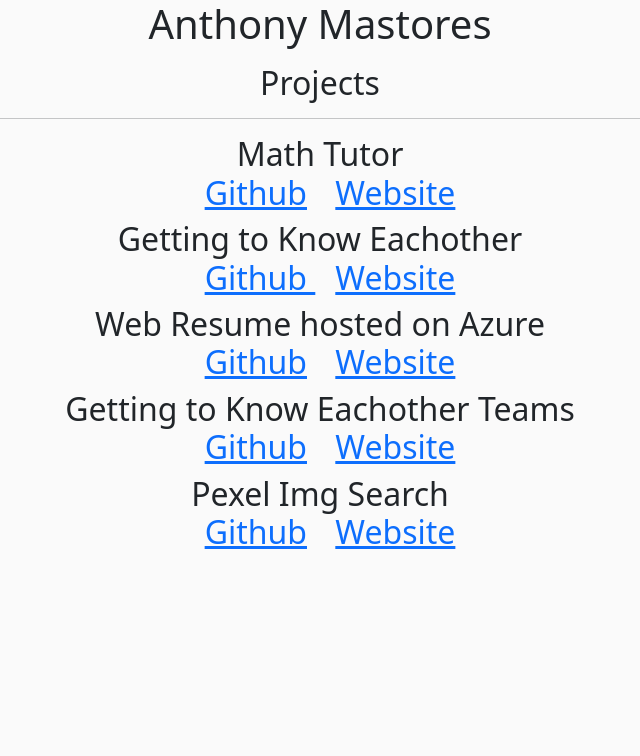
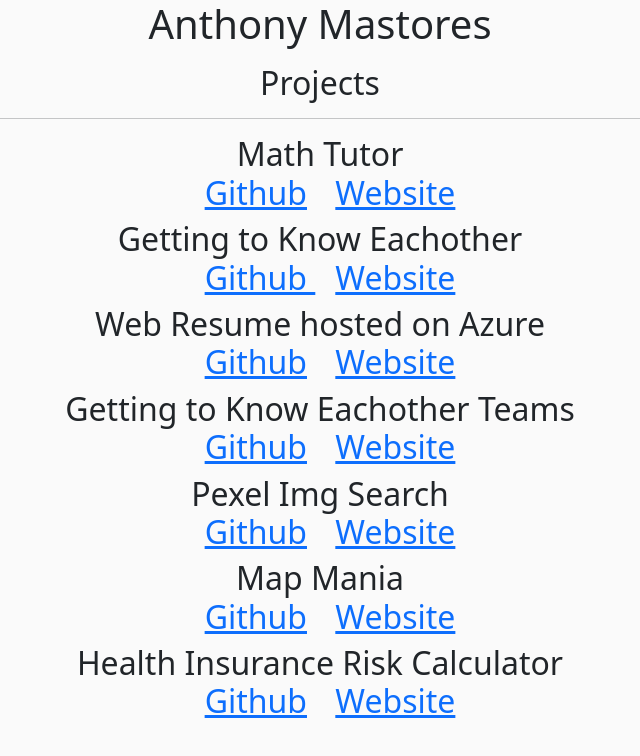
Before and after one commit to AnthonyMastores/nodejs-portfolio-am, a website: page client/index.html in a window 1280 px wide. Shown: the whole page, without its empty margins (320-960 px from the left). Drawn offline with nearby package versions, Linux system fonts and the light colour scheme.

Commit message:
added map mania / health risk

```diff
--- a/client/index.html
+++ b/client/index.html
@@ -33,6 +33,10 @@
 					<a href = "https://nice-sky-0d974ad10.2.azurestaticapps.net/"  class = "links">    Website  </a></h2>
 				<h2>Pexel Img Search <br> <a href = "https://github.com/AnthonyMastores/pexels-img-search" class ="links" >  Github</a>
 					<a href = "https://polite-coast-0586dab10.2.azurestaticapps.net/"  class = "links">    Website  </a></h2>
+				<h2>Map Mania <br> <a href = "https://github.com/AnthonyMastores/map-mania" class ="links" >  Github</a>
+					<a href = "https://map-mania-am.azurewebsites.net/"  class = "links">    Website  </a></h2>
+				<h2>Health Insurance Risk Calculator<br> <a href = "https://github.com/software-engineering-team-fun/health-insurance-risk-client" class ="links" >  Github</a>
+					<a href = "https://salmon-grass-05bf65d10.2.azurestaticapps.net/"  class = "links">    Website  </a></h2>
 			</div>
 		</div>
 
```
